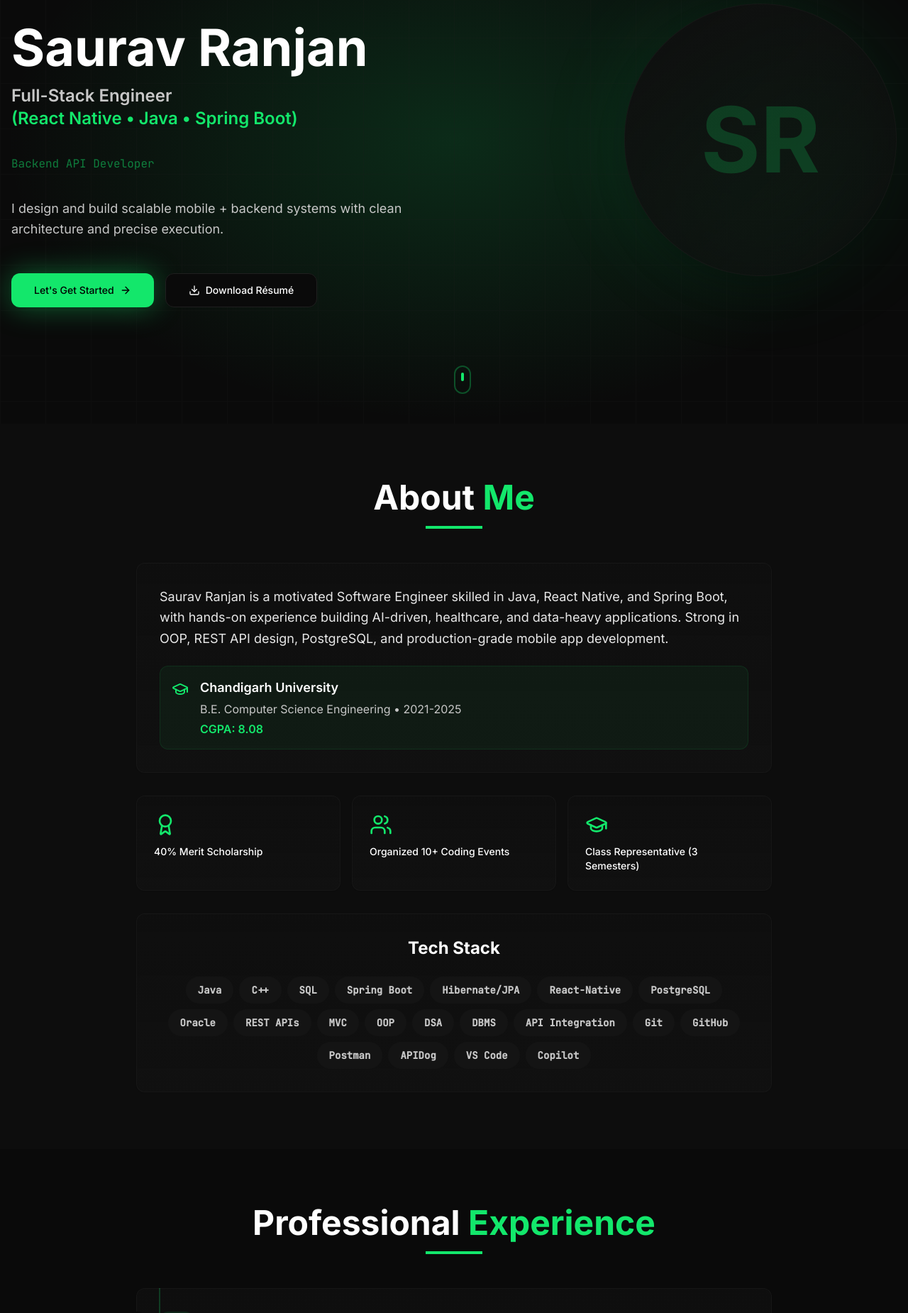
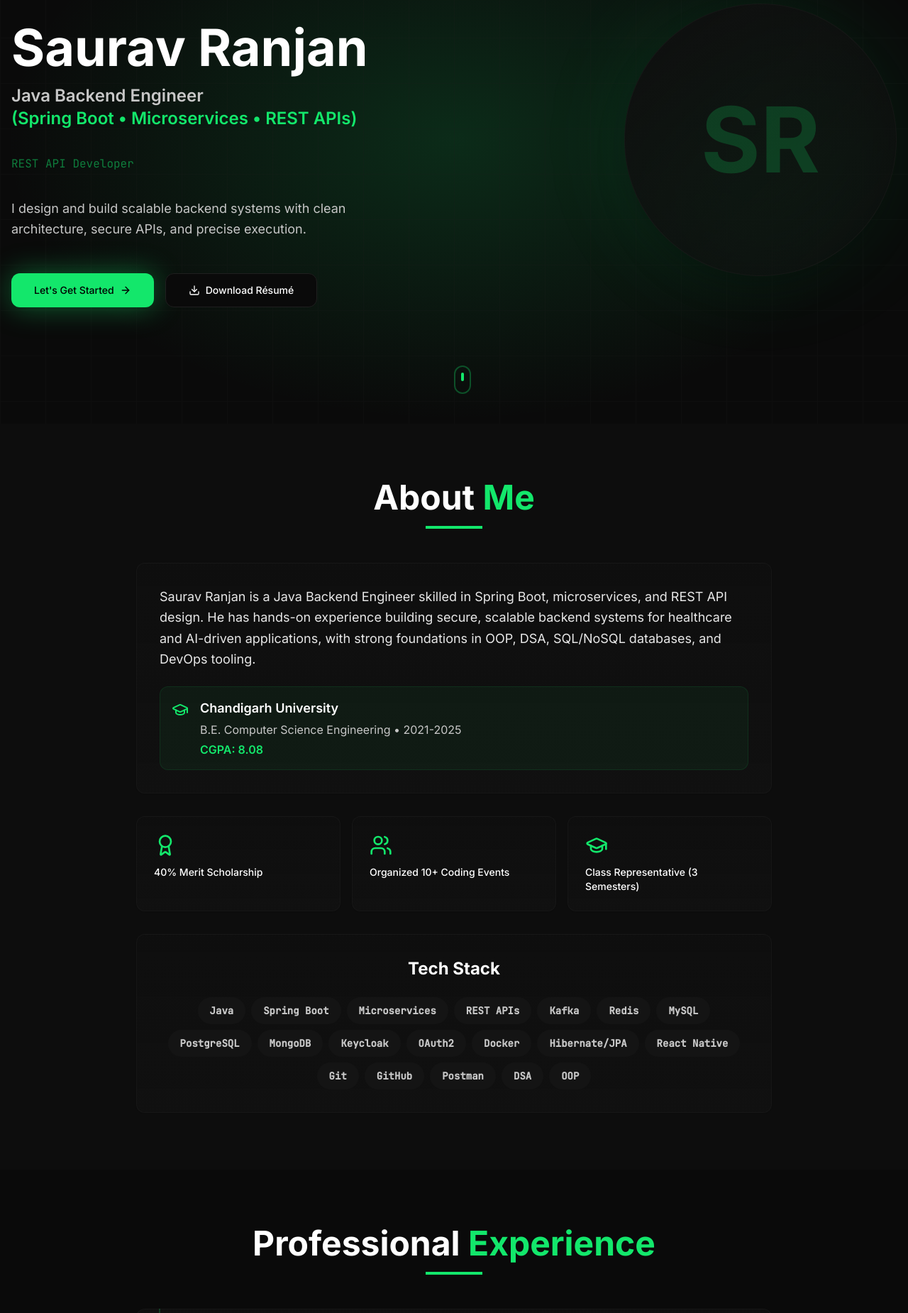
Before and after one commit to sauravranjann/saurav-ranjan-portfolio, a React (Vite) app: page / in a window 1280 px wide. Shown: the part 203-2053 px from the top of the page at 71% size. Built offline with nearby package versions, Linux system fonts and the light colour scheme; the HTML template or start-up script is replaced by a standard one.

Commit message:
Changes
Co-authored-by: sauravranjann <109453979+sauravranjann@users.noreply.github.com>

```diff
--- a/index.html
+++ b/index.html
@@ -3,19 +3,19 @@
   <head>
     <meta charset="UTF-8" />
     <meta name="viewport" content="width=device-width, initial-scale=1.0" />
-    <title>Saurav Ranjan — React Native & Spring Boot Engineer</title>
-    <meta name="description" content="Full-Stack Engineer skilled in React Native, Spring Boot, Java, and PostgreSQL. Building reliable mobile + backend systems that scale." />
+    <title>Saurav Ranjan — Java Backend Engineer</title>
+    <meta name="description" content="Java Backend Engineer skilled in Spring Boot, Microservices, REST APIs, Kafka, Redis, and PostgreSQL. Building reliable, scalable backend systems." />
     <meta name="author" content="Saurav Ranjan" />
-    <meta name="keywords" content="React Native, Spring Boot, Java, Full Stack Developer, Mobile Engineer, Backend Engineer, PostgreSQL" />
+    <meta name="keywords" content="Java Backend Engineer, Spring Boot, Microservices, REST APIs, Kafka, Redis, PostgreSQL, MySQL, MongoDB, Keycloak, OAuth2, Docker" />
 
-    <meta property="og:title" content="Saurav Ranjan — React Native & Spring Boot Engineer" />
-    <meta property="og:description" content="Full-Stack Engineer skilled in React Native, Spring Boot, Java, and PostgreSQL. Building reliable mobile + backend systems that scale." />
+    <meta property="og:title" content="Saurav Ranjan — Java Backend Engineer" />
+    <meta property="og:description" content="Java Backend Engineer skilled in Spring Boot, Microservices, REST APIs, Kafka, Redis, and PostgreSQL. Building reliable, scalable backend systems." />
     <meta property="og:type" content="website" />
     <meta property="og:image" content="https://lovable.dev/opengraph-image-p98pqg.png" />
 
     <meta name="twitter:card" content="summary_large_image" />
-    <meta name="twitter:title" content="Saurav Ranjan — React Native & Spring Boot Engineer" />
-    <meta name="twitter:description" content="Full-Stack Engineer skilled in React Native, Spring Boot, Java, and PostgreSQL" />
+    <meta name="twitter:title" content="Saurav Ranjan — Java Backend Engineer" />
+    <meta name="twitter:description" content="Java Backend Engineer skilled in Spring Boot, Microservices, REST APIs, Kafka, Redis, and PostgreSQL" />
     <meta name="twitter:image" content="https://lovable.dev/opengraph-image-p98pqg.png" />
 
     <link rel="preconnect" href="https://fonts.googleapis.com">
--- a/src/components/About.tsx
+++ b/src/components/About.tsx
@@ -10,10 +10,10 @@ const About = () => {
   ];
 
   const skills = [
-    "Java", "C++", "SQL", "Spring Boot", "Hibernate/JPA",
-    "React-Native", "PostgreSQL", "Oracle", "REST APIs",
-    "MVC", "OOP", "DSA", "DBMS", "API Integration",
-    "Git", "GitHub", "Postman", "APIDog", "VS Code", "Copilot"
+    "Java", "Spring Boot", "Microservices", "REST APIs",
+    "Kafka", "Redis", "MySQL", "PostgreSQL", "MongoDB",
+    "Keycloak", "OAuth2", "Docker", "Hibernate/JPA",
+    "React Native", "Git", "GitHub", "Postman", "DSA", "OOP"
   ];
 
   return (
@@ -27,9 +27,9 @@ const About = () => {
 
           <Card className="p-8 mb-8 card-gradient border-border/50">
             <p className="text-lg text-foreground/90 leading-relaxed mb-6">
-              Saurav Ranjan is a motivated Software Engineer skilled in Java, React Native, and Spring Boot,
-              with hands-on experience building AI-driven, healthcare, and data-heavy applications. Strong in
-              OOP, REST API design, PostgreSQL, and production-grade mobile app development.
+              Saurav Ranjan is a Java Backend Engineer skilled in Spring Boot, microservices, and REST API design.
+              He has hands-on experience building secure, scalable backend systems for healthcare and AI-driven
+              applications, with strong foundations in OOP, DSA, SQL/NoSQL databases, and DevOps tooling.
             </p>
 
             <div className="flex items-start gap-4 p-4 bg-primary/5 rounded-lg border border-primary/10">
--- a/src/components/Contact.tsx
+++ b/src/components/Contact.tsx
@@ -56,7 +56,7 @@ const Contact = () => {
           <div className="w-20 h-1 bg-gradient-to-r from-primary to-accent mx-auto mb-4" />
 
           <p className="text-center text-lg text-muted-foreground mb-12">
-            Open to Mobile & Backend Engineering roles
+            Open to Java Backend & Software Engineering roles
           </p>
 
           <div className="grid grid-cols-1 lg:grid-cols-2 gap-8">
--- a/src/components/Experience.tsx
+++ b/src/components/Experience.tsx
@@ -11,7 +11,7 @@ const Experience = () => {
   ];
 
   const highlights = [
-    "Built HPNHM Healthcare App serving 50,000+ users across 200+ rural areas",
+    "Built HPNHM Healthcare App backend serving 50,000+ users across 200+ rural areas",
     "Improved reporting efficiency by 40% with real-time data pipelines",
     "Designed 8+ reusable React Native components, accelerating delivery by 20%",
     "Developed Spring Boot + PostgreSQL backend processing 10,000+ daily records",
@@ -42,7 +42,7 @@ const Experience = () => {
                     <Briefcase className="w-6 h-6 text-primary" />
                   </div>
                   <div>
-                    <h3 className="text-2xl font-bold mb-1">Full-Stack Developer Intern</h3>
+                    <h3 className="text-2xl font-bold mb-1">Java Backend Developer Intern</h3>
                     <p className="text-lg text-accent font-semibold mb-2">
                       Embryo Software Solution
                     </p>
@@ -86,7 +86,7 @@ const Experience = () => {
               <div className="mt-6 pt-6 border-t border-border/50">
                 <p className="text-sm text-muted-foreground mb-3">Technologies Used:</p>
                 <div className="flex flex-wrap gap-2">
-                  {["React Native", "Spring Boot", "PostgreSQL", "REST APIs", "Git"].map((tech) => (
+                  {["Java", "Spring Boot", "PostgreSQL", "REST APIs", "React Native", "Git"].map((tech) => (
                     <Badge key={tech} className="bg-primary/10 text-primary border-primary/20">
                       {tech}
                     </Badge>
--- a/src/components/Footer.tsx
+++ b/src/components/Footer.tsx
@@ -32,7 +32,7 @@ const Footer = () => {
           <div>
             <h3 className="text-2xl font-bold text-gradient mb-4">Saurav Ranjan</h3>
             <p className="text-muted-foreground mb-4">
-              Full-Stack Engineer specializing in React Native & Spring Boot.
+              Java Backend Engineer specializing in Spring Boot & Microservices.
               Building reliable, scalable systems.
             </p>
             <div className="flex gap-3">
@@ -83,7 +83,7 @@ const Footer = () => {
                 </a>
               </p>
               <p className="text-sm mt-4 font-semibold text-primary">
-                Open to Mobile & Backend Engineering roles
+                Open to Java Backend & Software Engineering roles
               </p>
               <div className="flex gap-2 mt-4 flex-wrap">
                 {codingProfiles.map((profile, index) => (
--- a/src/components/Hero.tsx
+++ b/src/components/Hero.tsx
@@ -4,10 +4,10 @@ import { ArrowRight, Download } from "lucide-react";
 import { useEffect, useState } from "react";
 
 const roles = [
-  "React Native Developer",
-  "Java & Spring Boot Engineer",
-  "Backend API Developer",
-  "AI/ML Project Contributor",
+  "Java Backend Engineer",
+  "Spring Boot & Microservices",
+  "REST API Developer",
+  "React Native Contributor",
   "DSA Practitioner (700+ problems)",
 ];
 
@@ -45,9 +45,9 @@ const Hero = () => {
                 Saurav Ranjan
               </h1>
               <p className="text-xl md:text-2xl font-semibold text-muted-foreground mb-6">
-                Full-Stack Engineer
+                Java Backend Engineer
                 <br />
-                <span className="text-primary">(React Native • Java • Spring Boot)</span>
+                <span className="text-primary">(Spring Boot • Microservices • REST APIs)</span>
               </p>
             </div>
 
@@ -56,7 +56,7 @@ const Hero = () => {
             </div>
 
             <p className="text-lg text-muted-foreground leading-relaxed max-w-xl">
-              I design and build scalable mobile + backend systems with clean architecture and precise execution.
+              I design and build scalable backend systems with clean architecture, secure APIs, and precise execution.
             </p>
 
             <div className="flex flex-wrap gap-4 pt-4">
--- a/src/components/Projects.tsx
+++ b/src/components/Projects.tsx
@@ -7,10 +7,10 @@ const Projects = () => {
   const projects = [
     {
       title: "HPNHM Healthcare App",
-      description: "Public health reporting for mothers & children. Used by health workers across the state with real-time data pipelines.",
+      description: "Public health reporting for mothers & children. Spring Boot + PostgreSQL backend serving health workers across the state with real-time data pipelines.",
       icon: Smartphone,
       metrics: ["50,000+ Active Users", "200+ Rural Areas", "40% Faster Reporting", "10,000+ Daily Records"],
-      tech: ["React Native", "Spring Boot", "PostgreSQL"],
+      tech: ["Java", "Spring Boot", "PostgreSQL", "React Native", "REST APIs"],
       links: {
         live: "https://play.google.com/store/apps/details?id=com.hpnhm_app&pcampaignid=web_share",
       },
--- a/src/components/Skills.tsx
+++ b/src/components/Skills.tsx
@@ -7,36 +7,39 @@ const Skills = () => {
       title: "Languages",
       icon: Code2,
       skills: [
-        { name: "Java", level: 90 },
+        { name: "Java", level: 92 },
         { name: "C++", level: 85 },
         { name: "SQL", level: 88 },
       ],
     },
     {
-      title: "Frameworks",
+      title: "Frameworks & Backend",
       icon: Server,
       skills: [
-        { name: "Spring Boot", level: 88 },
-        { name: "Hibernate/JPA", level: 85 },
-        { name: "React Native", level: 90 },
+        { name: "Spring Boot", level: 90 },
+        { name: "Hibernate/JPA", level: 86 },
+        { name: "REST APIs", level: 90 },
+        { name: "React Native", level: 82 },
       ],
     },
     {
-      title: "Databases",
+      title: "Databases & Caching",
       icon: Database,
       skills: [
-        { name: "PostgreSQL", level: 87 },
-        { name: "Oracle", level: 82 },
+        { name: "PostgreSQL", level: 88 },
+        { name: "MySQL", level: 86 },
+        { name: "MongoDB", level: 80 },
+        { name: "Redis", level: 78 },
       ],
     },
     {
-      title: "Concepts",
+      title: "Architecture & DevOps",
       icon: Wrench,
       skills: [
-        { name: "OOP", level: 92 },
-        { name: "DSA", level: 88 },
-        { name: "REST APIs", level: 90 },
-        { name: "MVC", level: 85 },
+        { name: "Microservices", level: 85 },
+        { name: "OAuth2 / Keycloak", level: 80 },
+        { name: "Docker", level: 78 },
+        { name: "Kafka", level: 75 },
       ],
     },
   ];
@@ -93,7 +96,7 @@ const Skills = () => {
           <Card className="mt-6 p-6 card-gradient border-border/50">
             <h3 className="text-lg font-bold mb-4 text-center">Additional Expertise</h3>
             <div className="flex flex-wrap gap-3 justify-center">
-              {["DBMS", "API Integration", "Postman", "APIDog", "VS Code", "Copilot", "Prompt Engineering", "Multithreading", "Optimization", "Git", "GitHub"].map(
+              {["OOP", "DSA", "API Integration", "Postman", "APIDog", "VS Code", "Copilot", "Prompt Engineering", "Multithreading", "Optimization", "Git", "GitHub"].map(
                 (skill, index) => (
                   <div
                     key={index}
```
